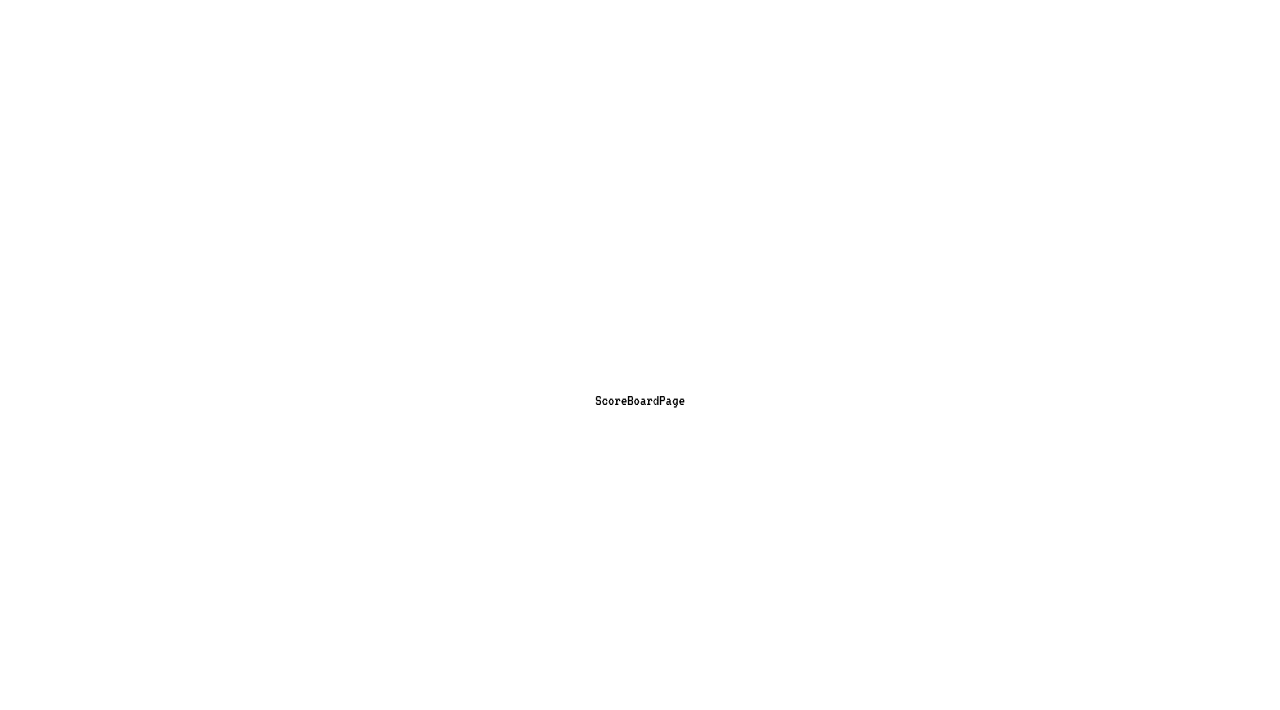
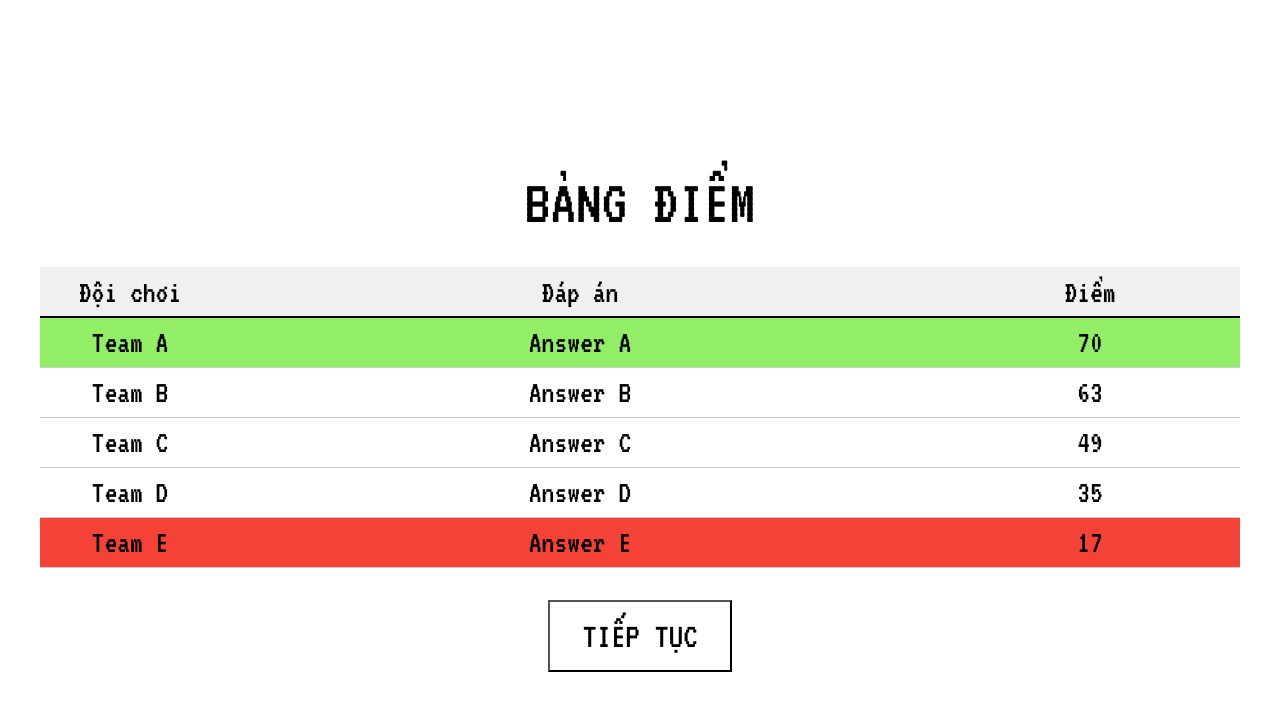
Before and after one commit to loozzi/llm-imposter-fe, a React (Vite) app: page /score_board in a window 1280 px wide. Shown: the top 710 px of the page. Built offline with nearby package versions, Linux system fonts and the light colour scheme.

Commit message:
add score board page

```diff
--- a/src/pages/score_board/index.jsx
+++ b/src/pages/score_board/index.jsx
@@ -1,5 +1,70 @@
-import React from 'react'
+import React, { useState } from 'react'
+import { Button } from '../../components/common/button'
+import { history } from '../../configs/history'
 
 export const ScoreBoardPage = () => {
-  return <div>ScoreBoardPage</div>
+  const [scores, setScores] = useState([
+    { team: 'Team A', score: 70, answer: 'Answer A' },
+    { team: 'Team B', score: 63, answer: 'Answer B' },
+    { team: 'Team C', score: 49, answer: 'Answer C' },
+    { team: 'Team D', score: 35, answer: 'Answer D' },
+    { team: 'Team E', score: 17, answer: 'Answer E' }
+  ])
+
+  const handleContinue = () => {
+    history.push('/game')
+  }
+
+  return (
+    <div
+      style={{
+        width: 1200
+      }}
+    >
+      <h1
+        style={{
+          fontSize: 64,
+          textAlign: 'center',
+          marginBottom: 32,
+          fontWeight: 'bold'
+        }}
+      >
+        BẢNG ĐIỂM
+      </h1>
+      <table style={{ width: '100%', borderCollapse: 'collapse', fontSize: 32 }}>
+        <thead style={{ backgroundColor: '#f0f0f0', height: 50 }}>
+          <tr>
+            <th style={{ width: '15%', borderBottom: '2px solid #000' }}>Đội chơi</th>
+            <th style={{ width: '60%', borderBottom: '2px solid #000' }}>Đáp án</th>
+            <th style={{ width: '25%', borderBottom: '2px solid #000' }}>Điểm</th>
+          </tr>
+        </thead>
+        <tbody>
+          {scores.map((item, index) => (
+            <tr
+              key={index}
+              style={{
+                borderBottom: '1px solid #ccc',
+                height: 50,
+                backgroundColor: index % 2 === 0 ? '#f9f9f9' : '#fff',
+                background: index === 0 ? '#91EE66' : index === scores.length - 1 ? '#f44336' : 'inherit'
+              }}
+            >
+              <td>{item.team}</td>
+              <td>{item.answer}</td>
+              <td>{item.score}</td>
+            </tr>
+          ))}
+        </tbody>
+      </table>
+      <Button
+        style={{
+          marginTop: 32
+        }}
+        onClick={handleContinue}
+      >
+        Tiếp tục
+      </Button>
+    </div>
+  )
 }
```
